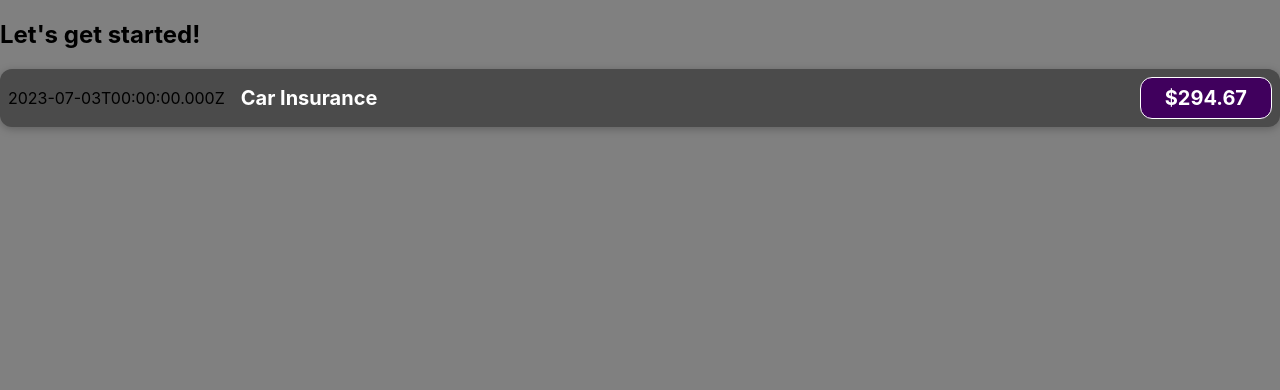
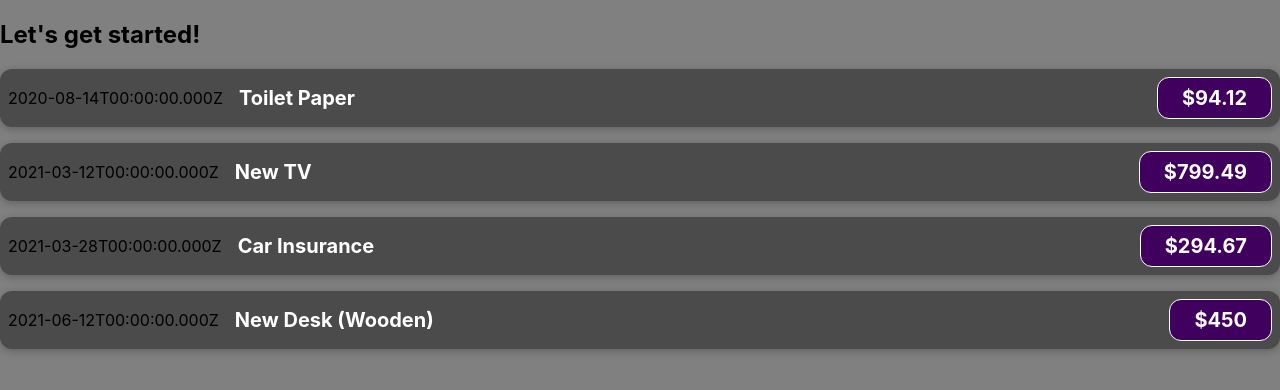
Before and after one commit to kjw-blog/react-complete-guide, a React (Create React App) app: page / in a window 1280 px wide. Shown: the top 390 px of the page. Built offline with nearby package versions, Linux system fonts and the light colour scheme.

Commit message:
Feat ) props를 통해 데이터 전달하기

```diff
--- a/src/App.js
+++ b/src/App.js
@@ -1,10 +1,51 @@
 import ExpenseItem from './components/ExpenseItem';
 
 function App() {
+  const expenses = [
+    {
+      id: 'e1',
+      title: 'Toilet Paper',
+      amount: 94.12,
+      date: new Date(2020, 7, 14),
+    },
+    { id: 'e2', title: 'New TV', amount: 799.49, date: new Date(2021, 2, 12) },
+    {
+      id: 'e3',
+      title: 'Car Insurance',
+      amount: 294.67,
+      date: new Date(2021, 2, 28),
+    },
+    {
+      id: 'e4',
+      title: 'New Desk (Wooden)',
+      amount: 450,
+      date: new Date(2021, 5, 12),
+    },
+  ];
+
   return (
     <div className="App">
       <h2>Let's get started!</h2>
-      <ExpenseItem></ExpenseItem>
+      <ExpenseItem
+        title={expenses[0].title}
+        amount={expenses[0].amount}
+        date={expenses[0].date}
+      ></ExpenseItem>
+      <ExpenseItem
+        title={expenses[1].title}
+        amount={expenses[1].amount}
+        date={expenses[1].date}
+      ></ExpenseItem>
+      <ExpenseItem
+        title={expenses[2].title}
+        amount={expenses[2].amount}
+        date={expenses[2].date}
+      ></ExpenseItem>
+      <ExpenseItem
+        title={expenses[3].title}
+        amount={expenses[3].amount}
+        date={expenses[3].date}
+      ></ExpenseItem>
     </div>
   );
 }
--- a/src/components/ExpenseItem.js
+++ b/src/components/ExpenseItem.js
@@ -1,17 +1,12 @@
 import './ExpenseItem.css';
 
-function ExpenseItem() {
-  /** react 기능이 아닌 일반적인 js 문법이다. */
-  const expenseDate = new Date(2023, 6, 3);
-  const expenseTitle = 'Car Insurance';
-  const expenseAmount = 294.67;
-
+function ExpenseItem(props) {
   return (
-    <div className='expense-item'>
-      <div>{expenseDate.toISOString()}</div>
-      <div className='expense-item__description'>
-        <h2>{expenseTitle}</h2>
-        <div className='expense-item__price'>${expenseAmount}</div>
+    <div className="expense-item">
+      <div>{props.date.toISOString()}</div>
+      <div className="expense-item__description">
+        <h2>{props.title}</h2>
+        <div className="expense-item__price">${props.amount}</div>
       </div>
     </div>
   );
```
Also changed, not shown: memo/section3_리액트 기초 및 실습컴포넌트/8.props를 통해 데이터 전달하기.md (added, +33 -0 lines).
